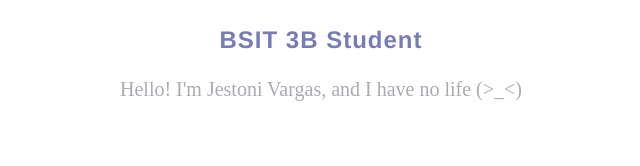
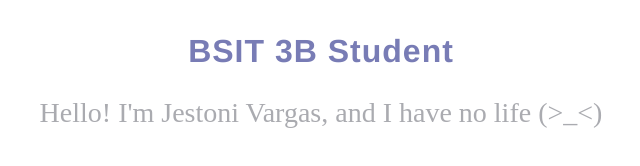
Before and after one commit to Jes-ton-ni/MyFirst, a plain HTML site: page index.html in a window 1280 px wide. Shown: the part 466-632 px from the top of the page, without its empty margins (319-959 px from the left). Drawn offline with Linux system fonts and the light colour scheme.

Commit message:
Update index.html

```diff
--- a/index.html
+++ b/index.html
@@ -79,7 +79,7 @@ body{
 
 .greetings h2{
 	font-family: helvetica;
-	font-size: 24px;
+	font-size: 32px;
 	font-weight: 600;
 	color: #787cb5;
 	padding: 14px 0px 15px;
@@ -89,7 +89,7 @@ body{
 
 .greetings p{
 	color: #aaabb0;
-	font-size: 20px;
+	font-size: 28px;
 	line-height: 0;
 	text-align: justify;
 	padding-bottom:8px;
```
